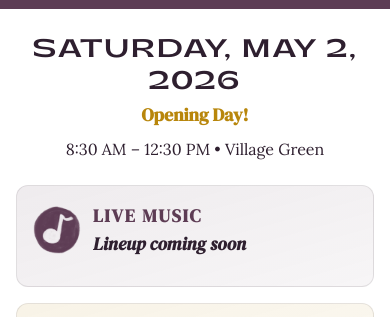
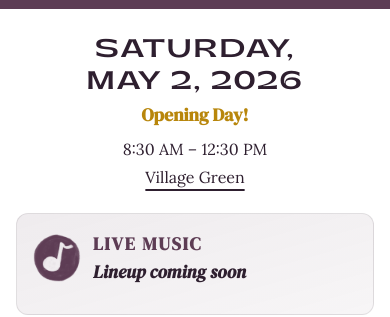
Before and after one commit to harmonicsystems/market, an Astro site: page / in a window 390 px wide. Shown: the part 733-1050 px from the top of the page. Built offline with nearby package versions, Linux system fonts and the light colour scheme; Astro itself is replaced by a stand-in of ours.

Commit message:
fix: sunflower favicon, one-line header, split date, mapped Village Green, mobile signature blend
- Use FM-SUNFLOWER-ICON.png as favicon
- Keep sticky header wordmark on one line (responsive sizing + nowrap)
- Split "Saturday, May 2, 2026" across two lines
- Move Village Green to its own line as a Google Maps link
- Put mix-blend-mode on the anchor so the filter stacking context no longer isolates the blend on iOS Safari (fixes white rectangle around the Susanne Lamb signature)

Co-Authored-By: Claude Opus 4.7 (1M context) <noreply@anthropic.com>

```diff
--- a/src/layouts/BaseLayout.astro
+++ b/src/layouts/BaseLayout.astro
@@ -41,7 +41,7 @@ const base = import.meta.env.BASE_URL;
       imageAlt={ogImageAlt}
       canonicalPath={canonicalPath}
     />
-    <link rel="icon" type="image/svg+xml" href={`${base}/favicon.svg`} />
+    <link rel="icon" type="image/png" href={`${base}/icons/FM-SUNFLOWER-ICON.png`} />
     <link rel="preconnect" href="https://fonts.googleapis.com" />
     <link rel="preconnect" href="https://fonts.gstatic.com" crossorigin />
     <link href="https://fonts.googleapis.com/css2?family=DM+Serif+Display:ital@0;1&family=Lora:ital,wght@0,400;0,500;0,600;0,700;1,400&display=swap" rel="stylesheet" />
@@ -59,7 +59,7 @@ const base = import.meta.env.BASE_URL;
 
     <header class="bg-cream sticky top-0 z-50">
       <nav class="max-w-6xl mx-auto px-4 py-3 flex items-center justify-between">
-        <a href={base} id="header-logo" class="font-logo text-sm md:text-base tracking-wide text-black uppercase opacity-0 transition-opacity duration-300">
+        <a href={base} id="header-logo" class="font-logo text-[11px] sm:text-sm md:text-base tracking-wide text-black uppercase opacity-0 transition-opacity duration-300 whitespace-nowrap">
           Kinderhook Farmers Market
         </a>
 
@@ -118,12 +118,13 @@ const base = import.meta.env.BASE_URL;
           rel="noopener noreferrer"
           aria-label="Designed by Susanne Lamb — susannelamb.com"
           class="inline-block"
+          style="mix-blend-mode: screen;"
         >
           <img
             src={`${base}/icons/DESIGNED-BY-SUSANNE-LAMB.png`}
             alt="Designed by Susanne Lamb"
             class="block w-56 md:w-64 h-auto mx-auto"
-            style="filter: invert(1) grayscale(1) contrast(1.2); mix-blend-mode: screen;"
+            style="filter: invert(1) grayscale(1) contrast(1.2);"
           />
         </a>
       </div>
--- a/src/pages/index.astro
+++ b/src/pages/index.astro
@@ -78,11 +78,30 @@ const base = import.meta.env.BASE_URL;
       <!-- Header -->
       <div class="text-center mb-6">
         <h2 class="font-logo font-bold uppercase tracking-[0.08em] text-2xl md:text-3xl text-black mb-1">
-          {thisWeek.displayDate}
+          {(() => {
+            const [day, ...rest] = thisWeek.displayDate.split(',');
+            const date = rest.join(',').trim();
+            return (
+              <>
+                <span class="block">{day},</span>
+                <span class="block">{date}</span>
+              </>
+            );
+          })()}
         </h2>
         <p class="text-orange font-display font-bold text-lg">{thisWeek.theme}</p>
         <p class="text-black mt-2">
-          {siteConfig.schedule.startTime} – {siteConfig.schedule.endTime} • Village Green
+          {siteConfig.schedule.startTime} – {siteConfig.schedule.endTime}
+        </p>
+        <p class="mt-1">
+          <a
+            href="https://www.google.com/maps/search/?api=1&query=Kinderhook+Village+Green+Kinderhook+NY+12106"
+            target="_blank"
+            rel="noopener noreferrer"
+            class="text-black underline decoration-2 underline-offset-[6px] [text-decoration-skip-ink:auto] hover:text-orange transition-colors"
+          >
+            Village Green
+          </a>
         </p>
         {marketInfo.inSeason && marketInfo.daysUntil <= 7 && (
           <p id="weather-widget" class="text-black text-sm mt-2">
```
